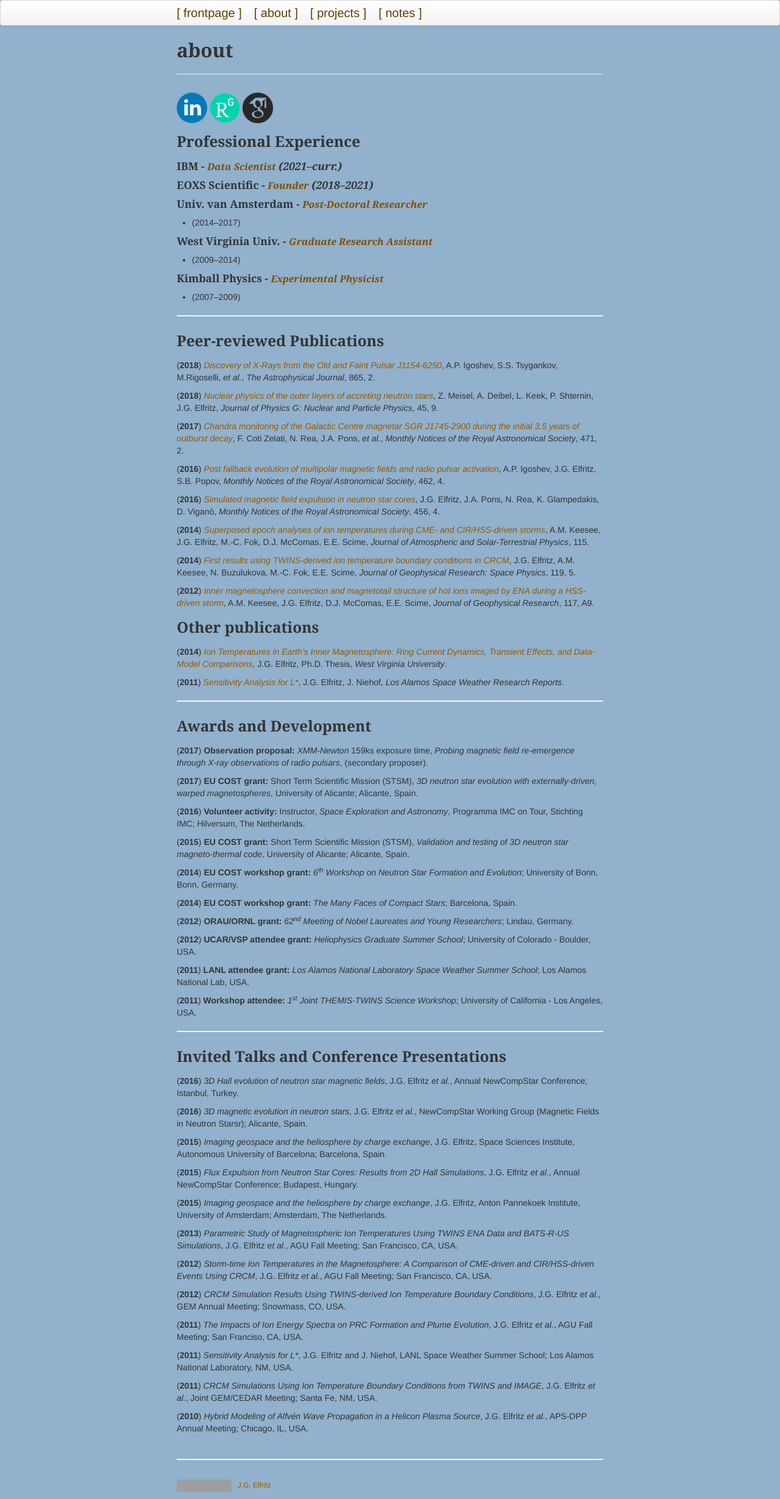
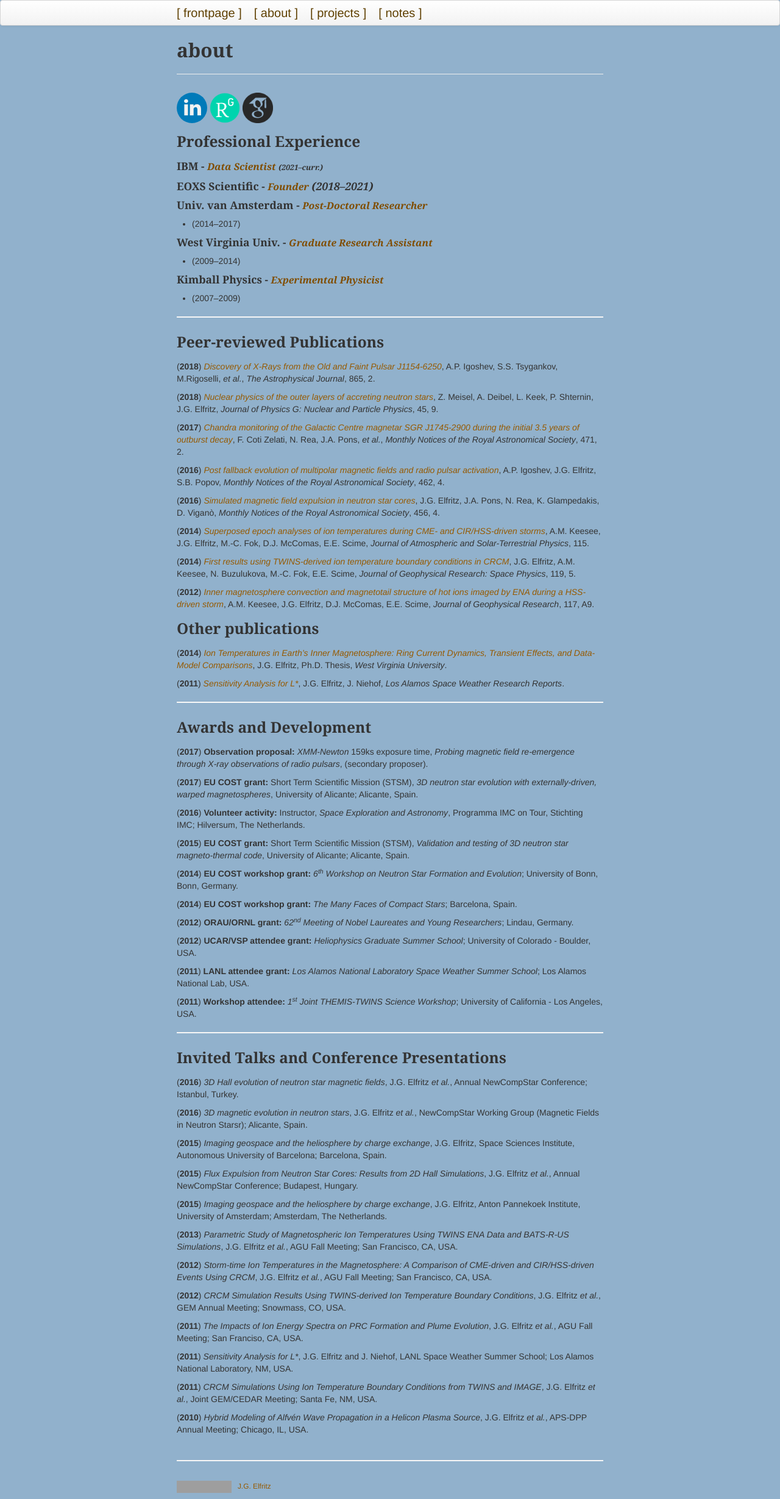
Before and after one commit to justinelfritz/justinelfritz.github.io, a Jekyll site: the page built from pages/about.md, in a window 1280 px wide. Shown: the whole page at 61% size. Built offline with Jekyll 4.4.1, drawn with Linux system fonts in a browser that asks for light colours; grey boxes are pictures that could not be loaded.

Commit message:
updating single line formatting for Experience section

```diff
--- a/pages/about.md
+++ b/pages/about.md
@@ -8,9 +8,9 @@ description: general synopsis and motivation
 
 ### Professional Experience
 
-#### IBM - <span style="font-size:0.9em; font-style:italic; color:#804d00">Data Scientist</span> *(2021--curr.)*
+#### IBM - <span style="font-size:0.9em; font-style:italic; color:#804d00">Data Scientist</span> <span style="font-size:0.7em; font-style:italic">(2021--curr.)</span>
 
-#### EOXS Scientific - <span style="font-size:0.9em; font-style:italic; color:#804d00">Founder</span> *(2018--2021)*
+#### EOXS Scientific - <span style="font-size:0.9em; font-style:italic; color:#804d00">Founder</span> <span style="font-size=0.7em; font-style:italic">(2018--2021)</span>
 
 #### Univ. van Amsterdam - <span style="font-size:0.9em; color:#804d00; font-style:italic">Post-Doctoral Researcher</span>
 + (2014--2017)
```
